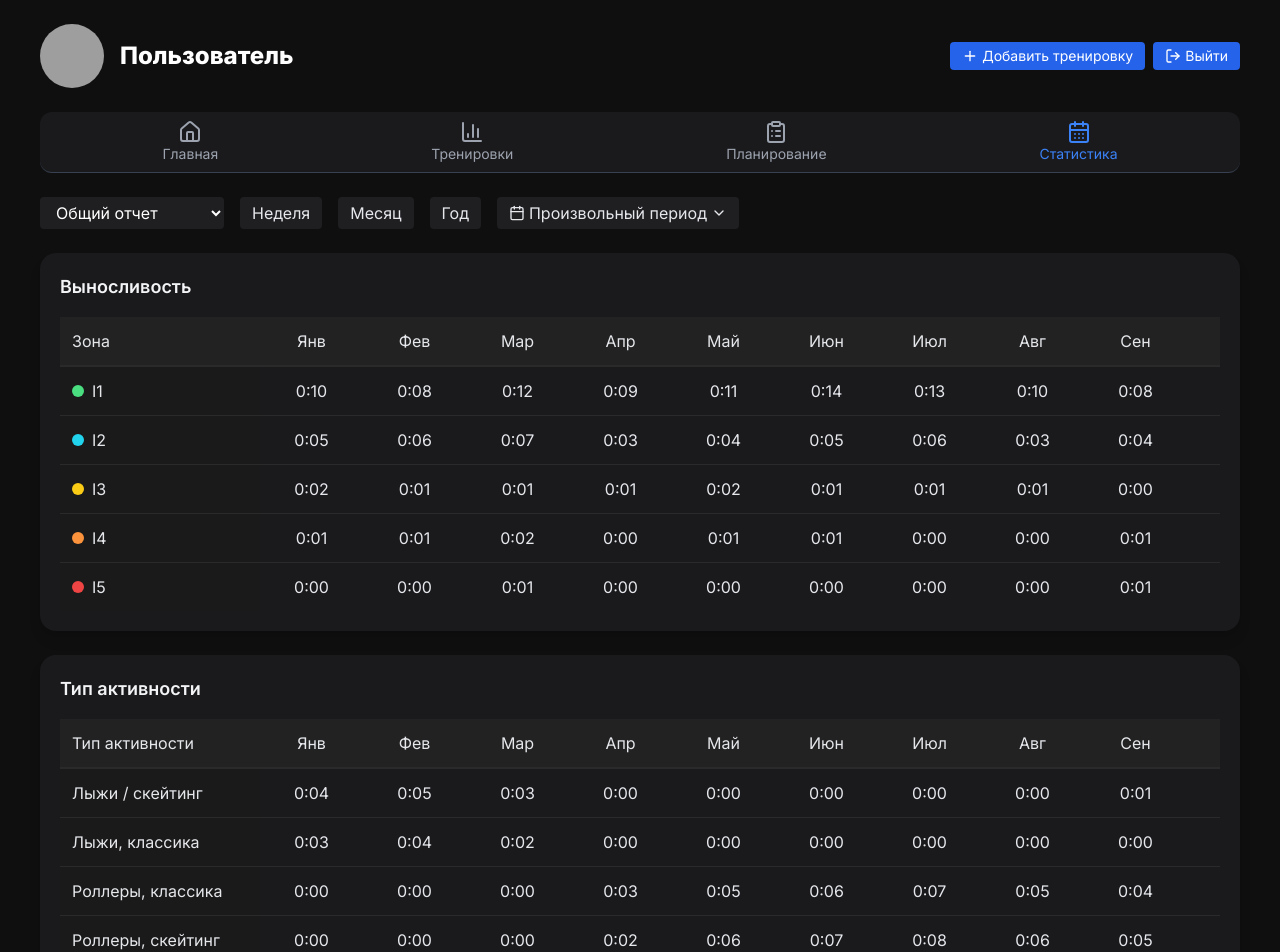
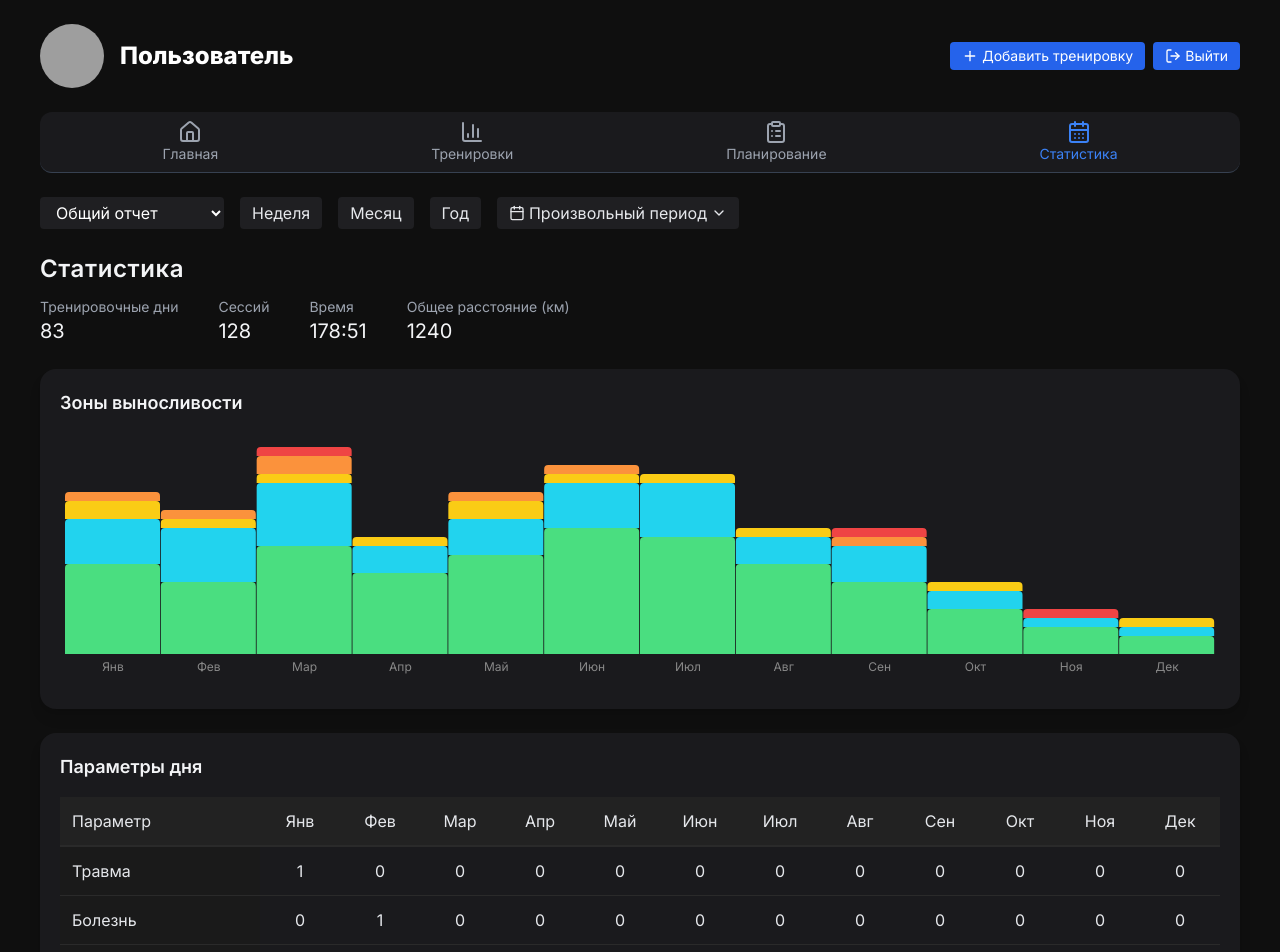
Before and after one commit to mbaliabin/dagbook-test, a React (Vite) app in the folder fasx-frontend/: page /statistics in a window 1280 px wide. Shown: the top 952 px of the page. Built offline with nearby package versions, Linux system fonts and the light colour scheme; grey boxes are pictures that could not be loaded.

Commit message:
Доработка StatisticsPage.tsx 431

```diff
--- a/fasx-frontend/src/pages/StatisticsPage.tsx
+++ b/fasx-frontend/src/pages/StatisticsPage.tsx
@@ -32,49 +32,11 @@ export default function StatsPage() {
   const navigate = useNavigate();
   const location = useLocation();
 
-  // -------------------- CUSTOM TOOLTIP --------------------
-  const CustomTooltip: React.FC<any> = ({ active, payload, label, formatHours }) => {
-    if (!active || !payload || payload.length === 0) return null;
-
-    const total = payload.reduce((sum: number, p: any) => sum + (p.value || 0), 0);
-
-    const formatValue = (v: number) => {
-      if (!formatHours) return `${v} км`;
-      const h = Math.floor(v / 60);
-      const m = v % 60;
-      return `${h}:${m.toString().padStart(2, "0")}`;
-    };
-
-    return (
-      <div className="bg-[#111]/90 border border-[#2a2a2a] px-2.5 py-2 rounded-lg shadow-lg text-gray-200 text-xs w-48 backdrop-blur-sm">
-        <p className="font-semibold mb-1 text-[13px]">{label}</p>
-        <div className="space-y-0.5">
-          {payload.map((p: any, i: number) => (
-            <div key={i} className="flex justify-between gap-2 items-start">
-              <span className="text-gray-400 break-words leading-tight max-w-[120px]">
-                {p.name}
-              </span>
-              <span className="font-mono text-right min-w-[55px]" style={{ color: p.fill }}>
-                {formatValue(p.value)}
-              </span>
-            </div>
-          ))}
-        </div>
-        <div className="h-px bg-[#2a2a2a] my-1.5"></div>
-        <div className="flex justify-between font-semibold text-[13px]">
-          <span className="text-gray-300">Итого</span>
-          <span className="font-mono text-blue-400 min-w-[55px] text-right">
-            {formatValue(total)}
-          </span>
-        </div>
-      </div>
-    );
-  };
-
-  // -------------------- STATE --------------------
   const [name] = React.useState("Пользователь");
   const [reportType, setReportType] = React.useState("Общий отчет");
-  const [periodType, setPeriodType] = React.useState<"week" | "month" | "year" | "custom">("year");
+  const [periodType, setPeriodType] = React.useState<
+    "week" | "month" | "year" | "custom"
+  >("year");
   const [dateRange, setDateRange] = React.useState<{ startDate: Date; endDate: Date }>({
     startDate: dayjs("2025-01-01").toDate(),
     endDate: dayjs("2025-12-31").toDate(),
@@ -88,7 +50,9 @@ export default function StatsPage() {
     distance: 1240,
   };
 
-  const months = ["Янв","Фев","Мар","Апр","Май","Июн","Июл","Авг","Сен","Окт","Ноя","Дек"];
+  const months = [
+    "Янв","Фев","Мар","Апр","Май","Июн","Июл","Авг","Сен","Окт","Ноя","Дек"
+  ];
 
   const enduranceZones = [
     { zone: "I1", color: "#4ade80", months: [10,8,12,9,11,14,13,10,8,5,3,2] },
@@ -120,7 +84,6 @@ export default function StatsPage() {
     return `${h}:${m.toString().padStart(2,"0")}`;
   };
 
-  // -------------------- PERIOD COLUMNS --------------------
   const computeWeekColumns = () => {
     const start = dayjs().startOf("year");
     const end = dayjs().endOf("year");
@@ -157,36 +120,19 @@ export default function StatsPage() {
 
   const filteredMonths = computeColumns();
 
-  // -------------------- FILTERED TABLE DATA --------------------
   const filteredEnduranceZones = enduranceZones.map((z) => {
-    const monthsData = z.months.slice(0, filteredMonths.length);
-    const totalMinutes = monthsData.reduce((a,b)=>a+b,0);
-    return {
-      param: z.zone,
-      color: z.color,
-      months: monthsData,
-      total: formatTime(totalMinutes)
-    };
+    const slice = z.months.slice(0, filteredMonths.length);
+    return { ...z, months: slice, total: slice.reduce((a,b)=>a+b,0) };
   });
 
   const filteredMovementTypes = movementTypes.map((m) => {
-    const monthsData = m.months.slice(0, filteredMonths.length);
-    const totalMinutes = monthsData.reduce((a,b)=>a+b,0);
-    return {
-      param: m.type,
-      months: monthsData,
-      total: formatTime(totalMinutes)
-    };
+    const slice = m.months.slice(0, filteredMonths.length);
+    return { ...m, months: slice, total: slice.reduce((a,b)=>a+b,0) };
   });
 
   const filteredDistanceTypes = distanceByType.map((d) => {
-    const monthsData = d.distance.slice(0, filteredMonths.length);
-    const totalDistance = monthsData.reduce((a,b)=>a+b,0);
-    return {
-      type: d.type,
-      months: monthsData,
-      total: totalDistance
-    };
+    const slice = d.distance.slice(0, filteredMonths.length);
+    return { type: d.type, months: slice, total: slice.reduce((a,b)=>a+b,0) };
   });
 
   const scrollRefs = [useRef<HTMLDivElement>(null), useRef<HTMLDivElement>(null), useRef<HTMLDivElement>(null)];
@@ -196,76 +142,35 @@ export default function StatsPage() {
     scrollRefs.forEach((ref,i)=>{ if(i!==index && ref.current) ref.current.scrollLeft = scrollLeft; });
   };
 
-  // -------------------- TABLE COMPONENT --------------------
-  const TableSection: React.FC<{ table: any; index: number }> = ({ table, index }) => {
-    const colWidth = 103;
+  const TableSection: React.FC<{ table:any; index:number }> = ({ table,index }) => {
+    const colWidth = 80;
     const leftWidth = 200;
     const totalWidth = 80;
-    const containerRef = useRef<HTMLDivElement>(null);
-    const calculatedWidth = filteredMonths.length * colWidth + leftWidth + totalWidth;
+    const minWidth = Math.max(1000, filteredMonths.length*colWidth + leftWidth + totalWidth);
 
     return (
-      <div ref={containerRef} className="bg-[#1a1a1d] p-5 rounded-2xl shadow-lg w-full">
+      <div className="bg-[#1a1a1d] p-5 rounded-2xl shadow-lg">
         <h2 className="text-lg font-semibold text-gray-100 mb-4">{table.title}</h2>
-
-        <div
-          ref={scrollRefs[index]}
-          className="overflow-x-auto"
-          onScroll={(e) => handleScroll(e, index)}
-        >
-          <div
-            className="transition-all flex-shrink-0"
-            style={{ minWidth: calculatedWidth }}
-          >
-            {/* HEADER */}
+        <div ref={scrollRefs[index]} className="overflow-x-auto" onScroll={e=>handleScroll(e,index)}>
+          <div style={{minWidth}} className="transition-all">
             <div className="flex bg-[#222] border-b border-[#2a2a2a] sticky top-0 z-10">
-              <div
-                className="p-3 font-medium sticky left-0 bg-[#222] z-20"
-                style={{ width: leftWidth }}
-              >
-                {table.title === "Выносливость"
-                  ? "Зона"
-                  : table.title === "Тип активности"
-                  ? "Тип активности"
-                  : "Параметр"}
+              <div className="p-3 font-medium sticky left-0 bg-[#222] z-20" style={{width:leftWidth}}>
+                {table.title==="Выносливость"?"Зона":table.title==="Тип активности"?"Тип активности":"Параметр"}
               </div>
-
-              {filteredMonths.map((m, idx) => (
-                <div key={idx} className="p-3 text-center flex-none font-medium" style={{ width: colWidth }}>
-                  {m}
-                </div>
-              ))}
-
-              <div
-                className="p-3 text-center font-medium bg-[#1f1f1f] flex-none"
-                style={{ width: totalWidth }}
-              >
-                Всего
-              </div>
+              {filteredMonths.map((m,idx)=><div key={idx} className="p-3 text-center flex-none font-medium" style={{width:colWidth}}>{m}</div>)}
+              <div className="p-3 text-center font-medium bg-[#1f1f1f] flex-none" style={{width:totalWidth}}>Всего</div>
             </div>
-
-            {/* ROWS */}
             <div>
-              {table.data.map((row: any, j: number) => (
-                <div
-                  key={j}
-                  className="flex border-t border-[#2a2a2a] hover:bg-[#252525]/60 transition"
-                >
-                  <div
-                    className="p-3 sticky left-0 bg-[#1a1a1a] z-10 flex items-center gap-2"
-                    style={{ width: leftWidth }}
-                  >
-                    {row.color && <span className="inline-block w-3 h-3 rounded-full" style={{ backgroundColor: row.color }} />}
+              {table.data.map((row:any,j:number)=>(
+                <div key={j} className="flex border-t border-[#2a2a2a] hover:bg-[#252525]/60 transition">
+                  <div className="p-3 sticky left-0 bg-[#1a1a1a] z-10 flex items-center gap-2" style={{width:leftWidth}}>
+                    {row.color && <span className="inline-block w-3 h-3 rounded-full" style={{backgroundColor: row.color}}/>}
                     <div className="truncate">{row.param || row.type}</div>
                   </div>
-
-                  {row.months.map((val: number, k: number) => (
-                    <div key={k} className="p-3 text-center flex-none" style={{ width: colWidth }}>
-                      {table.title === "Выносливость" || table.title === "Тип активности" ? formatTime(val) : val}
-                    </div>
-                  ))}
-
-                  <div className="p-3 text-center bg-[#1f1f1f] flex-none" style={{ width: totalWidth }}>
+                  {row.months.map((val:number,k:number)=><div key={k} className="p-3 text-center flex-none" style={{width:colWidth}}>
+                    {table.title==="Выносливость"?formatTime(val):table.title==="Тип активности"?formatTime(val):val}
+                  </div>)}
+                  <div className="p-3 text-center bg-[#1f1f1f] flex-none" style={{width:totalWidth}}>
                     {row.total}
                   </div>
                 </div>
@@ -277,7 +182,6 @@ export default function StatsPage() {
     );
   };
 
-  // -------------------- LOGOUT --------------------
   const handleLogout = () => {
     localStorage.removeItem("token");
     navigate("/login");
@@ -300,10 +204,10 @@ export default function StatsPage() {
 
   const activeDistanceTypes = filteredDistanceTypes.filter(t=>t.months.some(v=>v>0)).map(t=>t.type);
 
-  // -------------------- RENDER --------------------
   return (
     <div className="min-h-screen bg-[#0f0f0f] text-gray-200 p-6 w-full">
       <div className="max-w-[1600px] mx-auto space-y-6 px-4">
+
         {/* HEADER */}
         <div className="flex flex-col md:flex-row md:items-center md:justify-between gap-4 mb-4 w-full">
           <div className="flex items-center space-x-4">
@@ -352,19 +256,92 @@ export default function StatsPage() {
                   months={1} direction="horizontal" locale={ru} weekStartsOn={1} moveRangeOnFirstSelection={false} rangeColors={["#3b82f6"]}
                 />
                 <div className="flex justify-end mt-2 space-x-2">
-                  <button className="px-3 py-1 rounded bg-gray-600 hover:bg-gray-700 text-white text-sm" onClick={()=>setShowDateRangePicker(false)}>Закрыть</button>
+                  <button onClick={()=>setShowDateRangePicker(false)} className="px-3 py-1 rounded border border-gray-600 hover:bg-gray-700 text-gray-300">Отмена</button>
+                  <button onClick={()=>setShowDateRangePicker(false)} className="px-3 py-1 rounded bg-blue-600 hover:bg-blue-700 text-white">Применить</button>
                 </div>
               </div>
             }
           </div>
         </div>
 
-        {/* TABLES */}
-        <div className="space-y-6">
-          <TableSection table={{title:"Выносливость", data:filteredEnduranceZones}} index={0}/>
-          <TableSection table={{title:"Тип активности", data:filteredMovementTypes}} index={1}/>
-          <TableSection table={{title:"Дистанция", data:filteredDistanceTypes}} index={2}/>
+        {/* TOTALS */}
+        <div>
+          <h1 className="text-2xl font-semibold tracking-wide text-gray-100">Статистика</h1>
+          <div className="flex flex-wrap gap-10 text-sm mt-3">
+            <div><p className="text-gray-400">Тренировочные дни</p><p className="text-xl text-gray-100">{totals.trainingDays}</p></div>
+            <div><p className="text-gray-400">Сессий</p><p className="text-xl text-gray-100">{totals.sessions}</p></div>
+            <div><p className="text-gray-400">Время</p><p className="text-xl text-gray-100">{totals.time}</p></div>
+            <div><p className="text-gray-400">Общее расстояние (км)</p><p className="text-xl text-gray-100">{totals.distance}</p></div>
+          </div>
         </div>
+
+        {/* REPORTS */}
+        {reportType==="Общий отчет" && <>
+
+          {/* Зоны выносливости */}
+          <div className="bg-[#1a1a1d] p-5 rounded-2xl shadow-lg">
+            <h2 className="text-lg font-semibold mb-4 text-gray-100">Зоны выносливости</h2>
+            <div className="h-64">
+              <ResponsiveContainer width="100%" height="100%">
+                <BarChart
+                  data={filteredMonths.map((month,i)=>{
+                    const data:any={month};
+                    filteredEnduranceZones.forEach(z=>data[z.zone]=z.months[i]);
+                    return data;
+                  })}
+                  barGap={0} barCategoryGap="0%"
+                >
+                  <XAxis dataKey="month" axisLine={false} tickLine={false} tick={{fill:"#888", fontSize:12}}/>
+                  <Tooltip/>
+                  {filteredEnduranceZones.map(z=><Bar key={z.zone} dataKey={z.zone} stackId="a" fill={z.color} radius={[4,4,0,0]}/>)}
+                </BarChart>
+              </ResponsiveContainer>
+            </div>
+          </div>
+
+
+          {/* Новая таблица основных параметров */}
+                    <TableSection table={{
+                      title:"Параметры дня",
+                      data:[
+                        { param:"Травма", months:[1,0,0,0,0,0,0,0,0,0,0,0], total:1 },
+                        { param:"Болезнь", months:[0,1,0,0,0,0,0,0,0,0,0,0], total:1 },
+                        { param:"В пути", months:[0,0,1,0,0,0,0,0,0,0,0,0], total:1 },
+                        { param:"Смена час. пояса", months:[0,0,0,1,0,0,0,0,0,0,0,0], total:1 },
+                        { param:"Выходной", months:[0,0,0,0,1,0,0,0,0,0,0,0], total:1 },
+                        { param:"Соревнование", months:[0,0,0,0,0,1,0,0,0,0,0,0], total:1 },
+                      ]
+                    }} index={0}/>
+
+
+
+          <TableSection table={{title:"Выносливость", data: filteredEnduranceZones.map(z=>({param:z.zone,color:z.color,months:z.months,total:formatTime(z.total)}))}} index={1}/>
+          <TableSection table={{title:"Тип активности", data: filteredMovementTypes.map(m=>({param:m.type,months:m.months,total:formatTime(m.total)}))}} index={2}/>
+        </>}
+
+        {reportType==="Общая дистанция" && <>
+          <div className="bg-[#1a1a1d] p-5 rounded-2xl shadow-lg">
+            <h2 className="text-lg font-semibold mb-4 text-gray-100">Общая дистанция по видам тренировок</h2>
+            <div className="h-64">
+              <ResponsiveContainer width="100%" height="100%">
+                <BarChart
+                  data={filteredMonths.map((month,i)=>{
+                    const data:any={month};
+                    filteredDistanceTypes.forEach(t=>data[t.type]=t.months[i]);
+                    return data;
+                  })}
+                  barGap={0} barCategoryGap="0%"
+                >
+                  <XAxis dataKey="month" axisLine={false} tickLine={false} tick={{fill:"#888", fontSize:12}}/>
+                  <Tooltip/>
+                  {activeDistanceTypes.map(type=><Bar key={type} dataKey={type} stackId="a" fill={distanceColors[type]} radius={[4,4,0,0]}/>)}
+                </BarChart>
+              </ResponsiveContainer>
+            </div>
+          </div>
+          <TableSection table={{title:"Дистанция по видам тренировок", data:filteredDistanceTypes,totalKey:"distance"}} index={0}/>
+        </>}
+
       </div>
     </div>
   );
```
